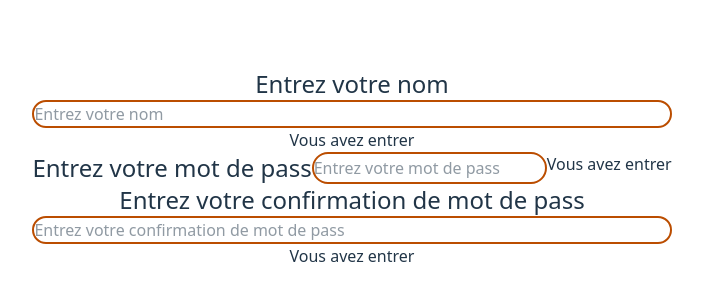
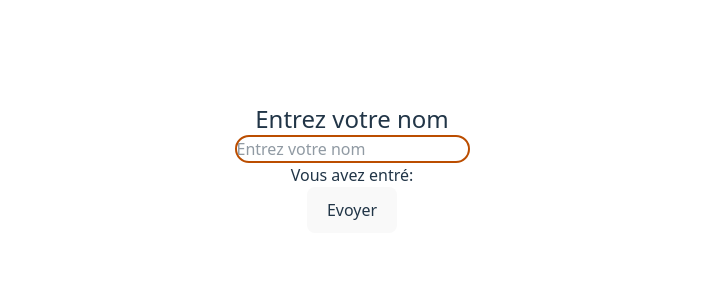
Before and after one commit to jean-ely-gendrau/form-reactjs, a React (Vite) app: page / in a window 1280 px wide. Shown: the part 232-532 px from the top of the page, without its empty margins (288-991 px from the left). Built offline with nearby package versions, Linux system fonts and the light colour scheme.

Commit message:
Refactor le formulaire en remplaçant InputValueString par InputForm et amélioration de la gestion des états

```diff
--- a/src/App.jsx
+++ b/src/App.jsx
@@ -1,14 +1,33 @@
+import { useState } from 'react'
 import './App.css'
-import InputValueString from './components/InputValueString'
+import InputForm from './components/InputForm'
 
 function App() {
+  const [nom, setNom] = useState("");
 
+  // Fonction appelée lors de la soumission du formulaire
+  const handleSubmit = (e) => {
+    //Empêche le comportement par défaut du formulaire
+    e.preventDefault();
+
+    // Affiche dans la console les données saisies par l'utilisateur
+    // Ces valeurs proviennent généralement du state (useState)
+    console.log({
+      nom: nom
+    })
+  }
 
   return (
     <>
-      <InputValueString label="nom" />
-      <InputValueString label="mot de pass" type='password' classParent='flex flex-row' />
-      <InputValueString label="confirmation de mot de pass" type='password' />
+      <form onSubmit={handleSubmit}>
+        <InputForm
+          label="nom"
+          onChange={(e) => setNom(e.target.value)}
+          value={nom}
+        />
+
+        <button type="submit">Evoyer</button>
+      </form>
     </>
   )
 }
--- /dev/null
+++ b/src/components/InputForm.jsx
@@ -0,0 +1,34 @@
+// Composant réutilisable : accepte des props pour personnaliser son comportement
+function InputForm(
+    {
+        label,
+        onChange,
+        value,
+        placeholder = "Entrez votre",
+        type = "text",
+        classParent = "flex flex-col",
+        classEnfant = "border-2 border-amber-700 rounded-2xl",
+        classLabel = "text-xl md:text-2xl"
+    }) {
+
+    return (
+        <div className={classParent}>
+            <label htmlFor={`id-${label}`} className={classLabel}>Entrez votre {label}</label>
+            <input
+                id={`id-${label}`}
+                name={label}
+                className={classEnfant}
+                type={type}
+                // value : lie l'input au state (input contrôlé)
+                value={value}
+                // onChange : met à jour le state à chaque frappe
+                onChange={onChange}
+                placeholder={`${placeholder} ${label}`}
+            />
+
+            <p>Vous avez entré: {value}</p>
+        </div>
+    )
+}
+
+export default InputForm;
--- a/src/components/InputValueString.jsx
+++ /dev/null
@@ -1,28 +0,0 @@
-import { useState } from "react";
-
-// Composant réutilisable : accepte des props pour personnaliser son comportement
-function InputValueString({ label, type = "text", classParent = "flex flex-col" }) {
-
-    // Input contrôlé : React gère la valeur via le state
-    const [valueString, setValueString] = useState("");
-
-    return (
-        <div className={classParent}>
-            <label htmlFor={`id-${label}`} className='text-xl md:text-2xl'>Entrez votre {label}</label>
-            <input
-                id={`id-${label}`}
-                className='border-2 border-amber-700 rounded-2xl'
-                type={type}
-                // value : lie l'input au state (input contrôlé)
-                value={valueString}
-                // onChange : met à jour le state à chaque frappe
-                onChange={(e) => setValueString(e.target.value)}
-                placeholder={`Entrez votre ${label}`}
-            />
-
-            <p>Vous avez entrer {valueString}</p>
-        </div>
-    )
-}
-
-export default InputValueString;
```
